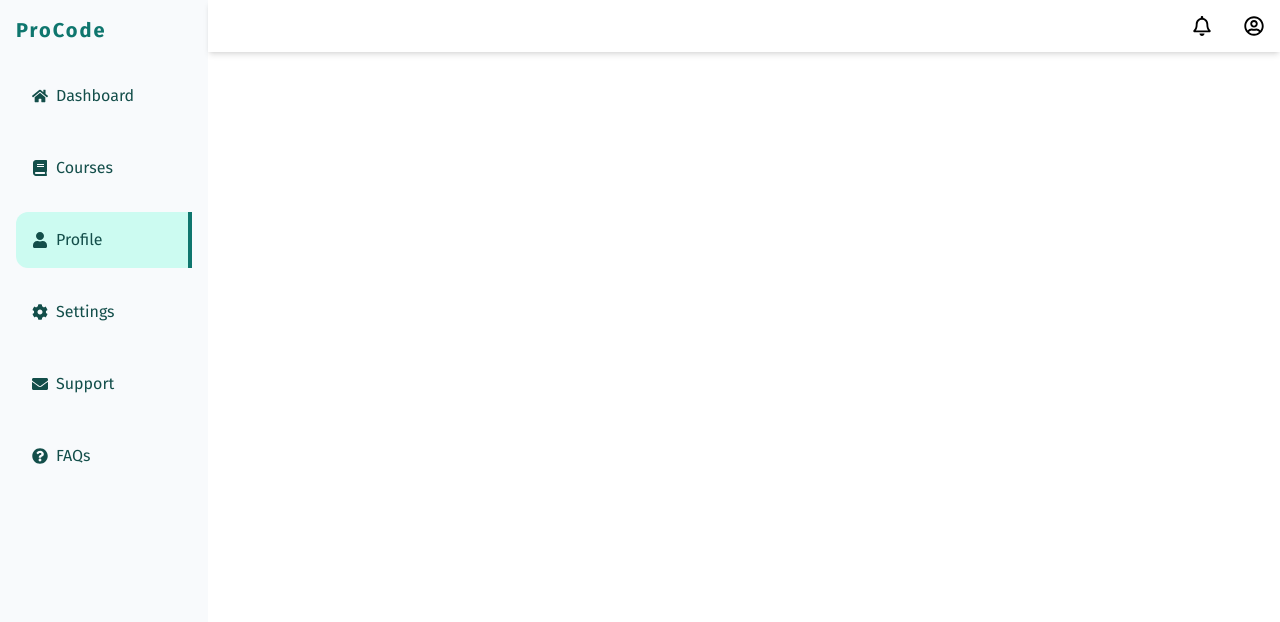
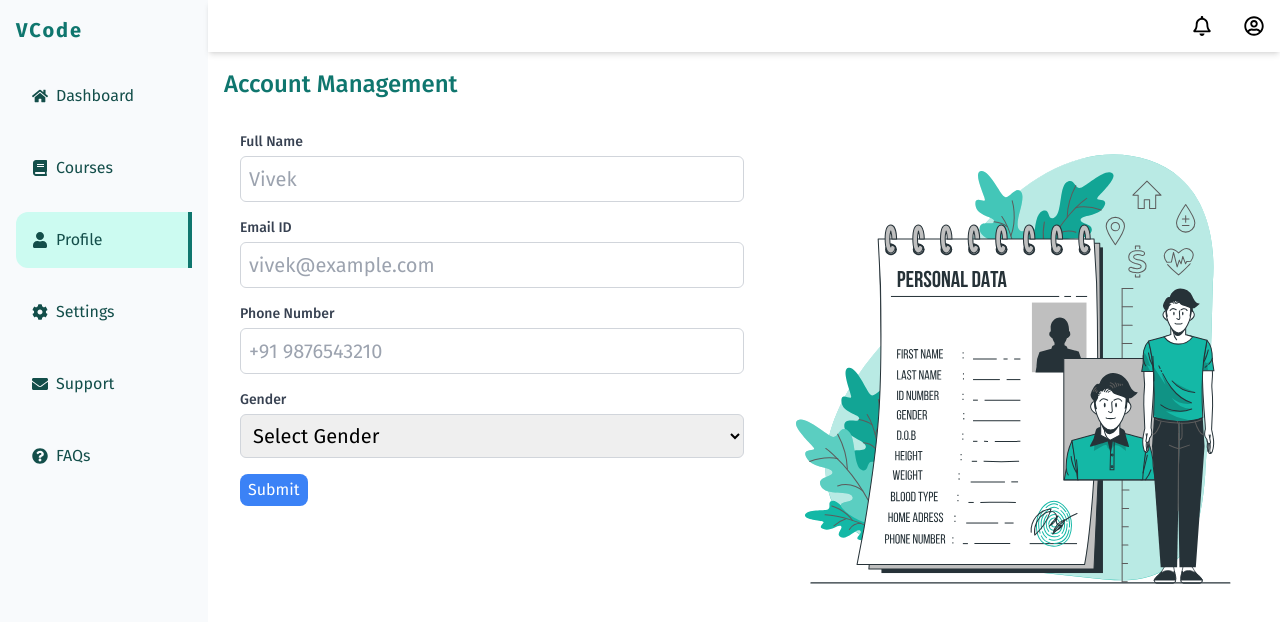
Before and after one commit to svivek19/elearning-platform-frontend, a React (Create React App) app: page /profile in a window 1280 px wide. Shown: the top 622 px of the page. Built offline with nearby package versions, Linux system fonts and the light colour scheme.

Commit message:
Profile section fixed

```diff
--- a/public/index.html
+++ b/public/index.html
@@ -9,7 +9,7 @@
       content="E-learning website"
     />
 
-    <title>ProCode</title>
+    <title>VCode</title>
   </head>
   <body>
     <noscript>You need to enable JavaScript to run this app.</noscript>
--- a/src/App.js
+++ b/src/App.js
@@ -4,6 +4,7 @@ import Sidebar from "./components/sidebar/Sidebar";
 import Navbar from "./components/navbar/Navbar";
 import Dashboard from "./pages/dashboard/Dashboard";
 import Course from "./pages/courses/Course";
+import Profile from "./pages/profile/Profile";
 
 const App = () => {
   return (
@@ -18,6 +19,7 @@ const App = () => {
             <Routes>
               <Route path="/" element={<Dashboard />} />
               <Route path="/courses" element={<Course />} />
+              <Route path="/profile" element={<Profile />} />
             </Routes>
           </div>
         </div>
--- a/src/components/course/CourseCard.jsx
+++ b/src/components/course/CourseCard.jsx
@@ -5,11 +5,9 @@ import {
   FaPython,
   FaNodeJs,
   FaHtml5,
-  FaCss3,
   FaDatabase,
-  FaCheck,
+  FaBook,
 } from "react-icons/fa";
-import { FaPersonWalkingArrowRight } from "react-icons/fa6";
 
 const coursesData = [
   {
@@ -68,10 +66,10 @@ const CourseCard = () => {
               : course.description}
           </p>
 
-          <div className="flex items-center gap-2 bg-teal-500 text-teal-50 text-sm p-2 w-fit mt-2 rounded-md hover:bg-teal-600 cursor-pointer transition duration-300">
+          <div className="flex items-center gap-2 border-2 border-teal-500 text-sm p-2 w-fit mt-2 rounded-md hover:bg-teal-500 cursor-pointer transition duration-300">
             <p>Enroll</p>
             <span>
-              <FaCheck />
+              <FaBook />
             </span>
           </div>
         </div>
--- /dev/null
+++ b/src/components/profile/ProfileUserInfo.jsx
@@ -0,0 +1,64 @@
+import React from "react";
+import accountvivek from "../../assets/account-vivek.svg";
+
+const ProfileUserInfo = () => {
+  return (
+    <div className="flex flex-col md:flex-row-reverse">
+      <div className="flex-1 flex items-center justify-center mb-4 md:mb-0">
+        <img
+          src={accountvivek}
+          className="h-48 md:h-full object-cover w-full"
+          alt="Profile"
+        />
+      </div>
+      <div className="flex-1 p-4">
+        <div className="mb-4">
+          <label className="block text-sm font-medium text-gray-700">
+            Full Name
+          </label>
+          <input
+            type="text"
+            placeholder="Vivek"
+            className="mt-1 block w-full p-2 border border-gray-300 rounded-md outline-none"
+          />
+        </div>
+        <div className="mb-4">
+          <label className="block text-sm font-medium text-gray-700">
+            Email ID
+          </label>
+          <input
+            type="email"
+            placeholder="vivek@example.com"
+            className="mt-1 block w-full p-2 border border-gray-300 rounded-md outline-none"
+          />
+        </div>
+        <div className="mb-4">
+          <label className="block text-sm font-medium text-gray-700">
+            Phone Number
+          </label>
+          <input
+            type="tel"
+            placeholder="+91 9876543210"
+            className="mt-1 block w-full p-2 border border-gray-300 rounded-md outline-none"
+          />
+        </div>
+        <div className="mb-4">
+          <label className="block text-sm font-medium text-gray-700">
+            Gender
+          </label>
+          <select className="mt-1 block w-full p-2 border border-gray-300 rounded-md outline-none">
+            <option value="">Select Gender</option>
+            <option value="male">Male</option>
+            <option value="female">Female</option>
+            <option value="other">Other</option>
+          </select>
+        </div>
+        <button className="bg-blue-500 rounded-lg py-1 px-2 text-white text-base hover:bg-blue-600">
+          Submit
+        </button>
+      </div>
+    </div>
+  );
+};
+
+export default ProfileUserInfo;
--- a/src/components/sidebar/Sidebar.jsx
+++ b/src/components/sidebar/Sidebar.jsx
@@ -20,7 +20,7 @@ const Sidebar = () => {
   return (
     <div className="bg-slate-50 min-h-screen max-md:w-fit w-52 max-sm:p-2 p-4">
       <h2 className="text-xl font-bold mb-6 tracking-widest text-teal-700 max-sm:text-lg">
-        ProCode
+        VCode
       </h2>
       <ul className="space-y-4">
         <Link
--- a/src/pages/dashboard/Dashboard.jsx
+++ b/src/pages/dashboard/Dashboard.jsx
@@ -5,7 +5,7 @@ const Dashboard = () => {
   return (
     <div>
       <h1 className="max-sm:text-xl text-2xl font-medium text-teal-700 mb-4">
-        Welcome to ProCode
+        Welcome to VCode
       </h1>
       <p className="max-sm:text-base text-lg text-gray-700">
         Your journey to mastering coding starts here! Explore courses, build
--- /dev/null
+++ b/src/pages/profile/Profile.jsx
@@ -0,0 +1,18 @@
+import React from "react";
+import ProfileUserInfo from "../../components/profile/ProfileUserInfo";
+
+const Profile = () => {
+  return (
+    <div>
+      <h1 className="max-sm:text-xl text-2xl font-medium text-teal-700 mb-4">
+        Account Management
+      </h1>
+
+      <div>
+        <ProfileUserInfo />
+      </div>
+    </div>
+  );
+};
+
+export default Profile;
```
Also changed, not shown: src/assets/account-vivek.svg (added).
